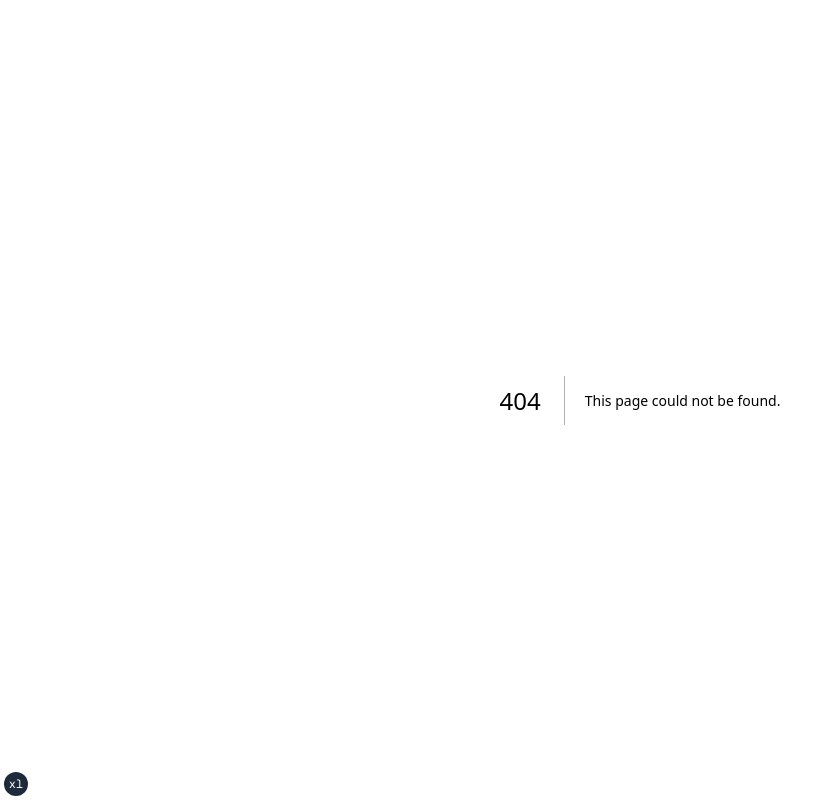
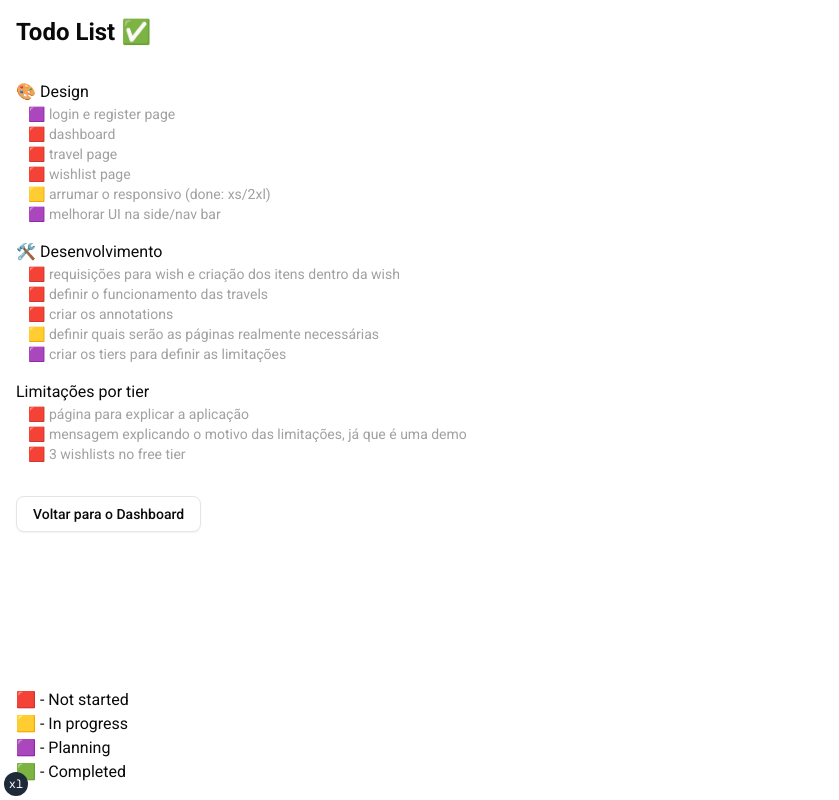
Before and after one commit to leonardonasc/organizer, a Next.js app: page /todo in a window 1280 px wide. Before the commit this address had no page. Shown: the whole page, without its empty margins (0-839 px from the left). Built offline with nearby package versions, Linux system fonts and the light colour scheme.

Commit message:
todo list

```diff
--- a/src/app/(main)/getstarted/page.tsx
+++ /dev/null
@@ -1,56 +0,0 @@
-"use client"
-
-import Loading from '@/components/loading';
-import { Card } from '@/components/ui/card';
-import { useMe } from '@/hooks/use-me';
-export default function GetStartedPage() {
-
-    const { me, loading } = useMe();
-
-    if (loading) {
-        return (
-            <div className="flex items-center justify-center h-full">
-                <Loading />
-            </div>
-        );
-    }
-
-    return (
-        <div className="flex flex-col gap-y-6">
-            <div className='flex flex-col'>
-                <h1 className="text-2xl text-neutral-200">Welcome, {me?.name ?? "Guest"}!</h1>
-                <p className="text-sm text-neutral-500">Let's get you started on your journey to organize your life and boost your productivity.</p>
-            </div>
-            <div>
-                <Card className='flex-1 p-2'>
-                    <h2 className="text-lg text-neutral-200 font-semibold mb-2">Getting Started</h2>
-                </Card>
-            </div>
-            <div className='flex gap-x-2'>
-                <Card className='flex-1 p-2'>
-                    <h2 className="text-lg text-neutral-200 font-semibold mb-2">Getting Started</h2>
-                </Card>
-                <Card className='flex-1 p-2'>
-                    <h2 className="text-lg text-neutral-200 font-semibold mb-2">Getting Started</h2>
-                </Card>
-            </div>
-            <div className='flex flex-col gap-y-2'>
-                <h2 className="text-lg text-neutral-200 font-semibold mb-2">Next Steps</h2>
-                <div className='flex gap-x-2'>
-                    <Card className='p-2'>
-                        <span>imagem</span>
-                        <span>descricao</span>
-                    </Card>
-                    <Card className='p-2'>
-                        <span>imagem</span>
-                        <span>descricao</span>
-                    </Card>
-                    <Card className='p-2'>
-                        <span>imagem</span>
-                        <span>descricao</span>
-                    </Card>
-                </div>
-            </div>
-        </div>
-    )
-}
--- /dev/null
+++ b/src/app/todo/page.tsx
@@ -0,0 +1,87 @@
+"use client"
+
+import { Button } from '@/components/ui/button'
+import { useRouter } from 'next/navigation'
+
+
+
+export default function TodoPage() {
+
+    const router = useRouter()
+
+    const texts = [
+        {
+            // design
+            items: [
+                '🟪 login e register page',
+                '🟥 dashboard',
+                '🟥 travel page',
+                '🟥 wishlist page',
+                '🟨 arrumar o responsivo (done: xs/2xl)',
+                '🟪 melhorar UI na side/nav bar'
+            ],
+        },
+        {
+            // develop
+            items: [
+                '🟥 requisições para wish e criação dos itens dentro da wish',
+                '🟥 definir o funcionamento das travels',
+                '🟥 criar os annotations',
+                '🟨 definir quais serão as páginas realmente necessárias',
+                '🟪 criar os tiers para definir as limitações',
+            ],
+        },
+        {
+            // extras
+            items: [
+                '🟥 página para explicar a aplicação',
+                '🟥 mensagem explicando o motivo das limitações, já que é uma demo',
+                '🟥 3 wishlists no free tier',
+            ],
+        }
+
+    ]
+
+    return (
+        <div className='p-4 flex flex-col justify-between h-full'>
+            <div className='flex flex-col gap-4'>
+                <h1 className="text-2xl font-bold mb-4">Todo List ✅</h1>
+                <div className='flex flex-col'>
+                    <aside> 🎨 Design</aside>
+                    <div className='flex items-center'>
+                        <div className='ml-3 flex flex-col text-sm text-neutral-400'>
+                            {texts[0].items.map((item, index) => (
+                                <p key={index}>{item}</p>
+                            ))}
+                        </div>
+                    </div>
+                </div>
+                <div>
+                    <aside> 🛠️ Desenvolvimento</aside>
+                    <div className='ml-3 flex flex-col text-sm text-neutral-400'>
+                        {texts[1].items.map((item, index) => (
+                            <p key={index}>{item}</p>
+                        ))}
+                    </div>
+                </div>
+                <div>
+                    <aside> Limitações por tier</aside>
+                    <div className='ml-3 flex flex-col text-sm text-neutral-400'>
+                        {texts[2].items.map((item, index) => (
+                            <p key={index}>{item}</p>
+                        ))}
+                    </div>
+                </div>
+                <Button variant="outline" className="w-max mt-4" onClick={() => router.push('/dashboard')}>
+                    Voltar para o Dashboard
+                </Button>
+            </div>
+            <div className='flex flex-col'>
+                <p> 🟥 - Not started</p>
+                <p> 🟨 - In progress</p>
+                <p> 🟪 - Planning</p>
+                <p> 🟩 - Completed</p>
+            </div>
+        </div>
+    )
+}
--- a/src/components/new-sidebar.tsx
+++ b/src/components/new-sidebar.tsx
@@ -13,18 +13,13 @@ import { FileTextIcon } from './ui/file-text'
 import { AirplaneIcon } from './ui/airplane'
 import { usePathname } from 'next/navigation'
 import { Button } from './ui/button'
-import { Banknote, BoltIcon, Grip, House, Menu, TestTubeDiagonal, X } from 'lucide-react'
+import { Banknote, BoltIcon, Menu, SquareCheck, TestTubeDiagonal, X } from 'lucide-react'
 
 export default function NewSidebar() {
 
     const { data: session } = useSession();
 
     const mainNav = [
-        {
-            title: 'Get Started',
-            icon: House,
-            url: '/getstarted'
-        },
         {
             title: 'Settings',
             icon: BoltIcon
@@ -37,7 +32,7 @@ export default function NewSidebar() {
             title: 'Tests',
             icon: TestTubeDiagonal,
             url: '/tests'
-        }
+        },
 
     ]
 
@@ -62,6 +57,11 @@ export default function NewSidebar() {
             icon: CircleDollarSignIcon,
             url: '/expenses'
         },
+        {
+            title: 'Todo',
+            icon: SquareCheck,
+            url: '/todo'
+        }
     ]
 
     const [isOpen, setIsOpen] = useState(false)
@@ -109,12 +109,6 @@ export default function NewSidebar() {
                     <SidebarItem title={'Dashboard'} icon={GaugeIcon} url={'/dashboard'} isOpen={isOpen} path={path} />
                     <Separator />
                     <div className="flex flex-col gap-y-1">
-                        {mainNav.map((item) => (
-                            <SidebarItem key={item.title} title={item.title} icon={item.icon} url={item.url} isOpen={isOpen} path={path} />
-                        ))}
-                    </div>
-                    <Separator />
-                    <div className="flex flex-col gap-y-1">
                         {secondaryNav.map((item) => (
                             <SidebarItem key={item.title} title={item.title} icon={item.icon} url={item.url} isOpen={isOpen} path={path} />
                         ))}
--- a/src/components/separator.tsx
+++ b/src/components/separator.tsx
@@ -7,6 +7,6 @@ interface SeparatorProps {
 
 export default function Separator({ orientation = 'horizontal', color = 'bg-neutral-800' }: SeparatorProps) {
   return (
-    <div className={`my-4 ${color} ${orientation === 'vertical' ? 'h-14 w-px' : 'w-full h-px'}`}></div>
+    <div className={`my-4 ${color} ${orientation === 'vertical' ? 'h-full w-px' : 'w-full h-px'}`}></div>
   )
 }
```
